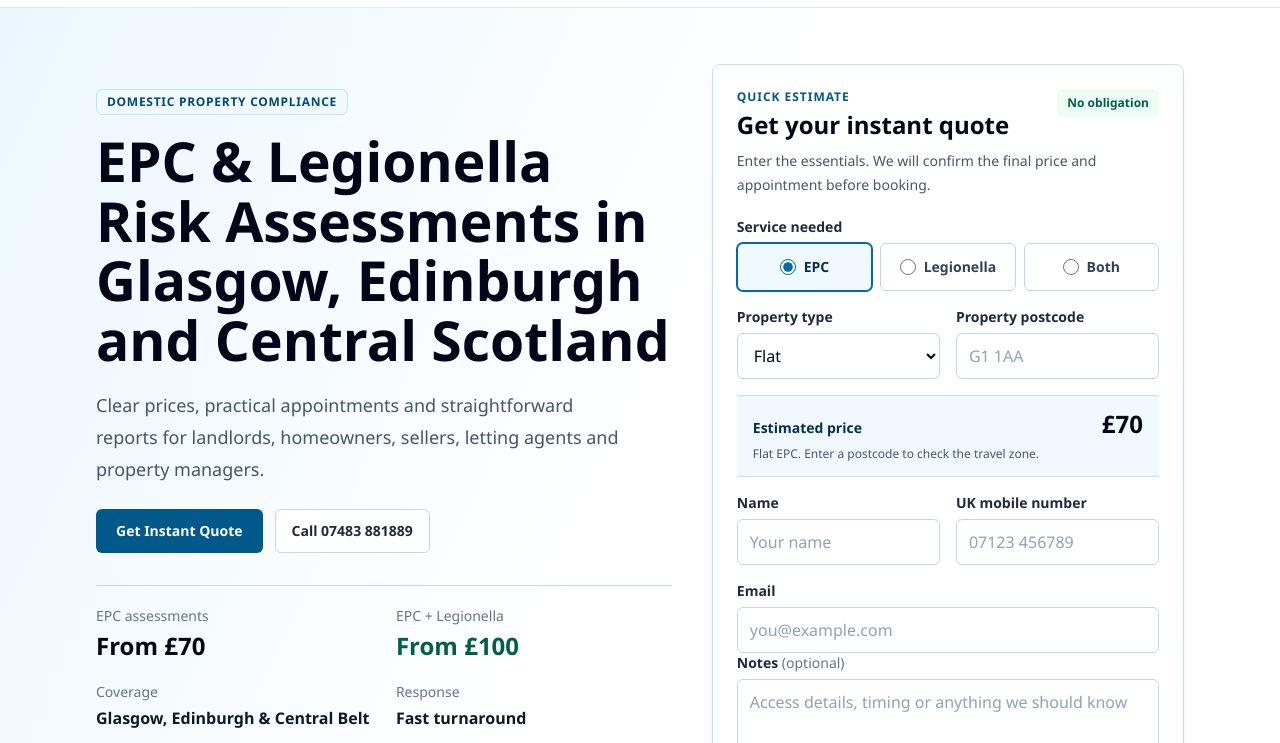
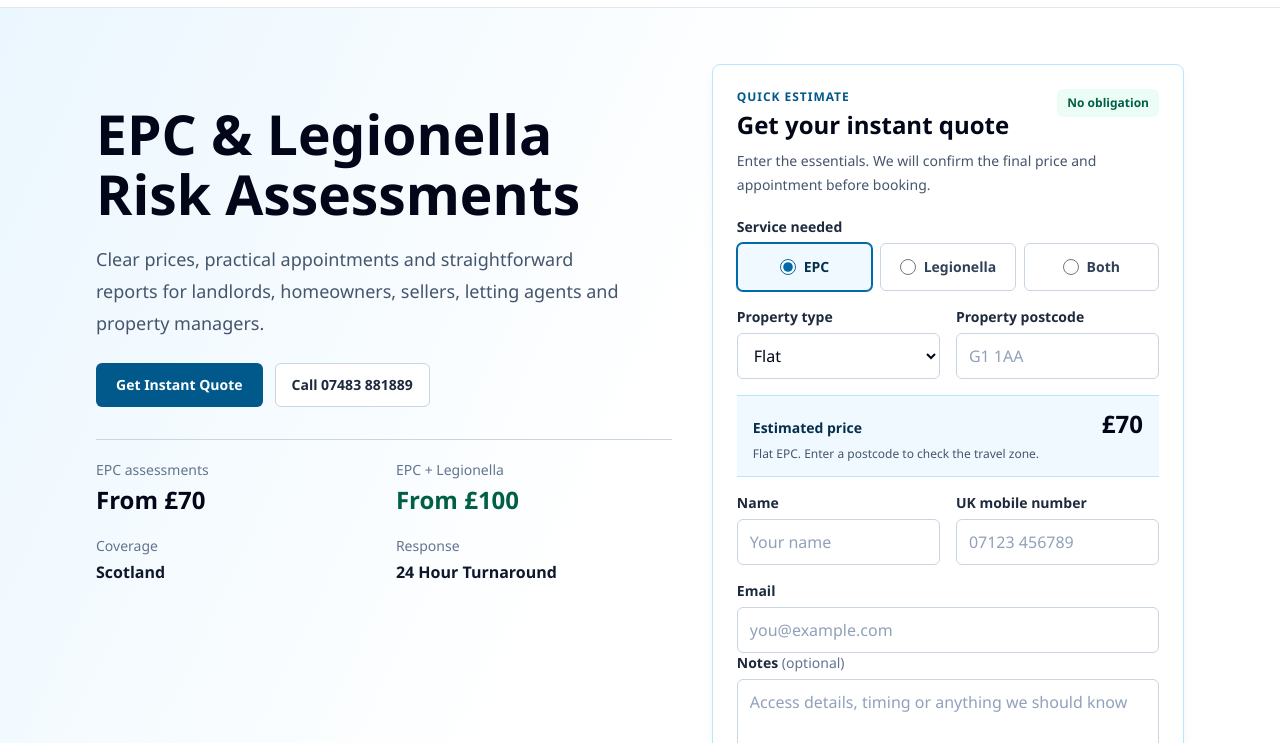
Before and after one commit to jayC02/Astro-Website, an Astro site: page / in a window 1280 px wide. Shown: the part 57-800 px from the top of the page. Built offline with nearby package versions, Linux system fonts and the light colour scheme; Astro itself is replaced by a stand-in of ours.

Commit message:
Hero Changes

```diff
--- a/src/pages/index.astro
+++ b/src/pages/index.astro
@@ -83,8 +83,7 @@ const faqSchema = {
   <section class="hero-section">
     <div class="container-pro grid gap-10 py-10 lg:grid-cols-[minmax(0,1fr)_minmax(390px,0.82fr)] lg:items-start lg:py-14">
       <div class="pt-2 lg:pt-6">
-        <p class="badge">Domestic property compliance</p>
-        <h1 class="hero-title">EPC & Legionella Risk Assessments in Glasgow, Edinburgh and Central Scotland</h1>
+        <h1 class="hero-title">EPC & Legionella Risk Assessments</h1>
         <p class="hero-copy">Clear prices, practical appointments and straightforward reports for landlords, homeowners, sellers, letting agents and property managers.</p>
         <p class="mt-4 text-sm font-bold text-slate-950 sm:hidden">EPCs from £70 · EPC + Legionella from £100</p>
 
@@ -104,11 +103,11 @@ const faqSchema = {
           </div>
           <div>
             <dt class="text-sm text-slate-500">Coverage</dt>
-            <dd class="mt-1 font-bold text-slate-900">Glasgow, Edinburgh & Central Belt</dd>
+            <dd class="mt-1 font-bold text-slate-900">Scotland</dd>
           </div>
           <div>
             <dt class="text-sm text-slate-500">Response</dt>
-            <dd class="mt-1 font-bold text-slate-900">Fast turnaround</dd>
+            <dd class="mt-1 font-bold text-slate-900">24 Hour Turnaround</dd>
           </div>
         </dl>
       </div>
```
